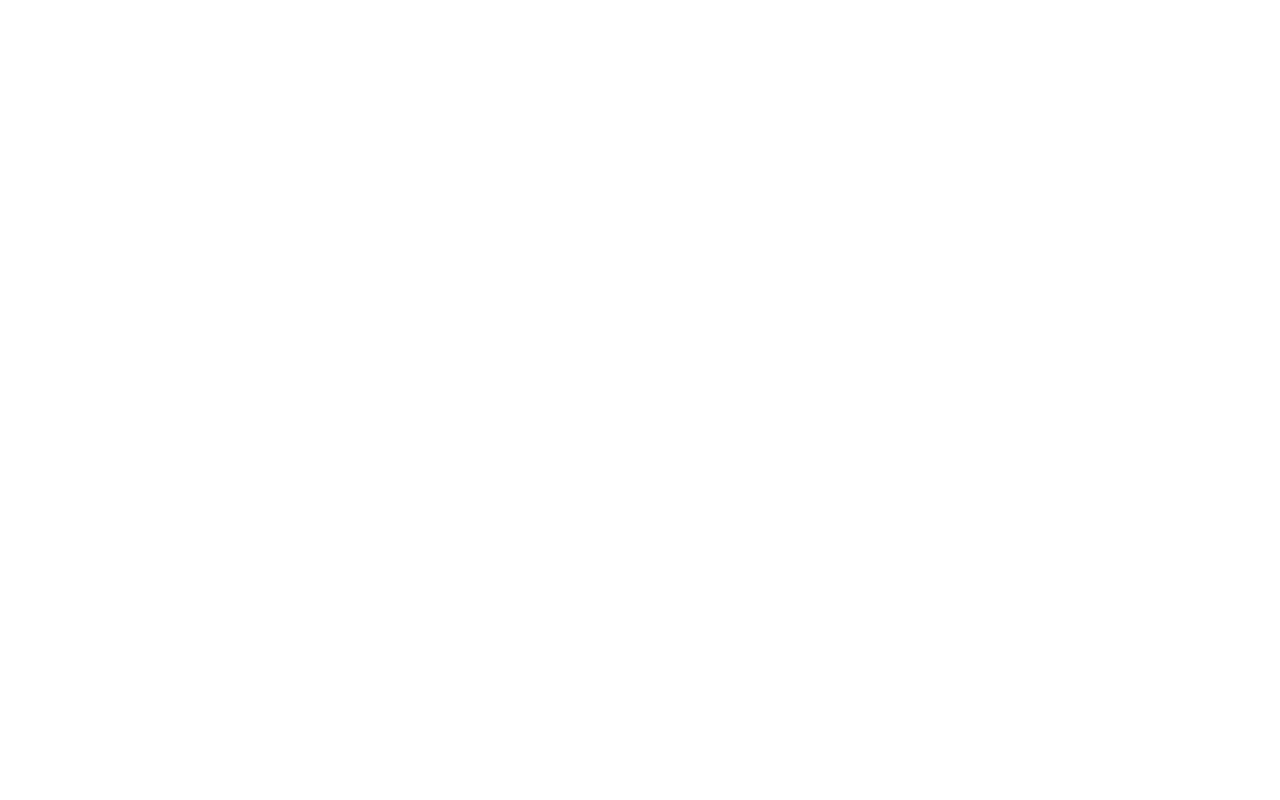
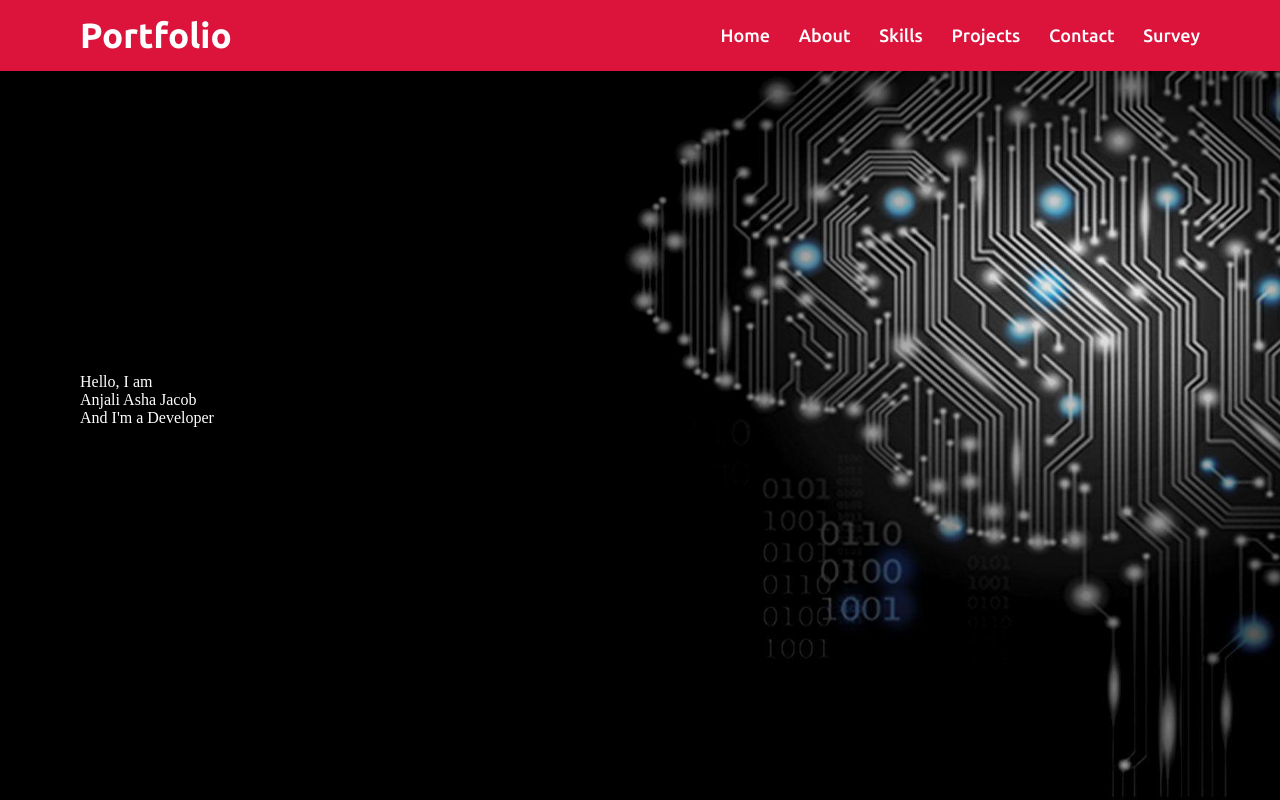
Before and after one commit to anjaliasha123/portfolio-website1, a website: page index.html in a window 1280 px wide. Drawn offline with Linux system fonts and the light colour scheme.

Commit message:
home-section-commit-1 home section

```diff
--- a/index.html
+++ b/index.html
@@ -12,6 +12,35 @@
     ></script>
   </head>
   <body>
-    <h1></h1>
+    <nav class="navbar">
+      <div class="max-width">
+        <div class="logo">
+          <a href="#"> Portfo<span>lio</span></a>
+        </div>
+        <ul class="menu">
+          <li><a href="#">Home</a></li>
+          <li><a href="#">About</a></li>
+          <li><a href="#">Skills</a></li>
+          <li><a href="#">Projects</a></li>
+          <li><a href="#">Contact</a></li>
+          <li><a href="#">Survey</a></li>
+        </ul>
+      </div>
+    </nav>
+
+    <!--home section-->
+    <section class="home" id="home">
+      <div class="max-width">
+        <div class="home-content">
+          <div class="text-1">
+            Hello, I am
+          </div>
+          <div class="text-2">
+            Anjali Asha Jacob
+          </div>
+          <div class="text-3">And I'm a <span>Developer</span></div>
+        </div>
+      </div>
+    </section>
   </body>
 </html>
--- a/styles.css
+++ b/styles.css
@@ -6,3 +6,47 @@
   box-sizing: border-box;
   text-decoration: none;
 }
+
+/*navbar stylin*/
+.navbar {
+  background: crimson;
+  position: fixed;
+  width: 100%;
+  font-family: "Ubuntu", sans-serif;
+  padding: 15px 0;
+}
+.max-width {
+  width: 100%;
+  padding: 0 80px;
+  margin: auto;
+}
+.navbar .max-width {
+  display: flex;
+  align-items: center;
+  justify-content: space-between;
+}
+.navbar .logo a {
+  font-size: 35px;
+  font-weight: 600;
+  color: #ffffff;
+}
+.navbar .menu li {
+  list-style: none;
+  display: inline-block;
+}
+.navbar .menu li a {
+  color: #ffffff;
+  font-size: 18px;
+  font-weight: 500;
+  margin-left: 25px;
+}
+
+/* home section styling*/
+.home {
+  display: flex;
+  background: url("images/banner.jpg") no-repeat center;
+  height: 100vh;
+  background-size: cover;
+  background-attachment: fixed;
+  color: #ffffff;
+}
```
Also changed, not shown: .codesandbox/workspace.json (added), images/banner.jpg (added).
